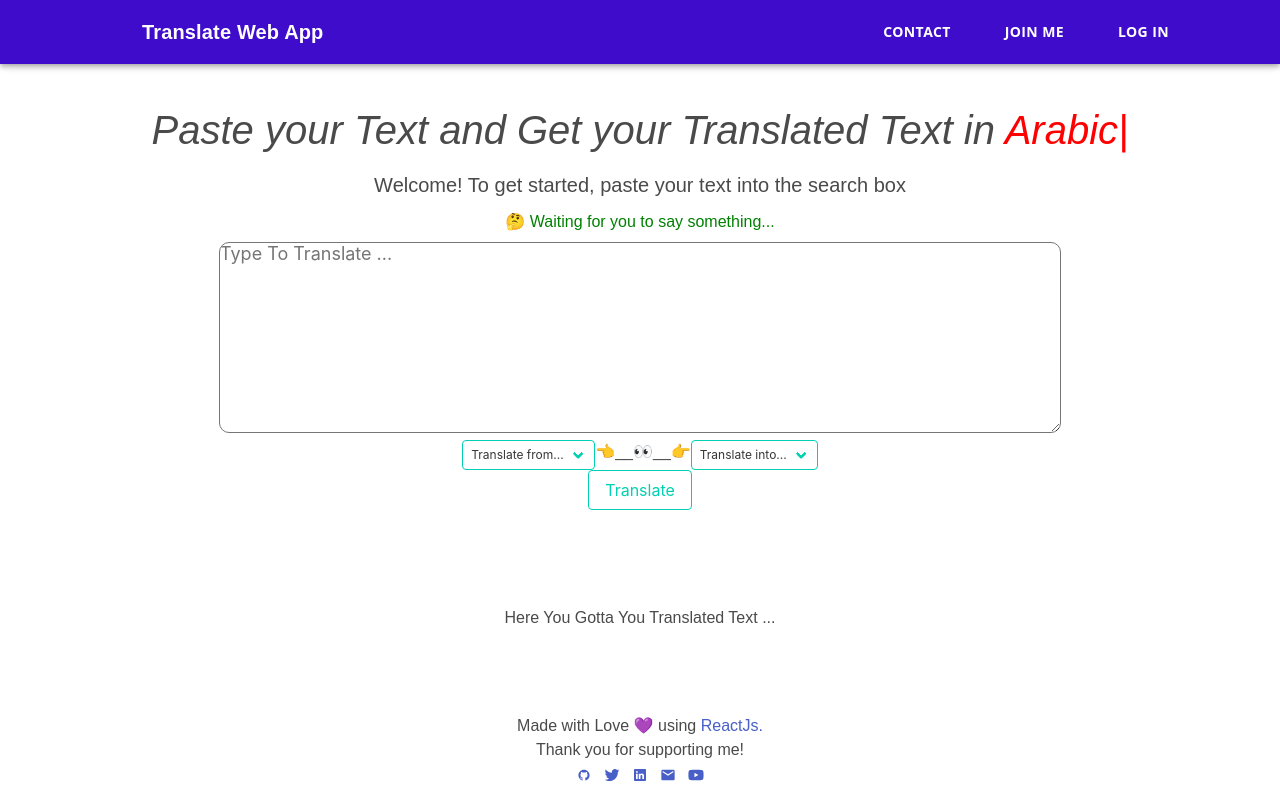
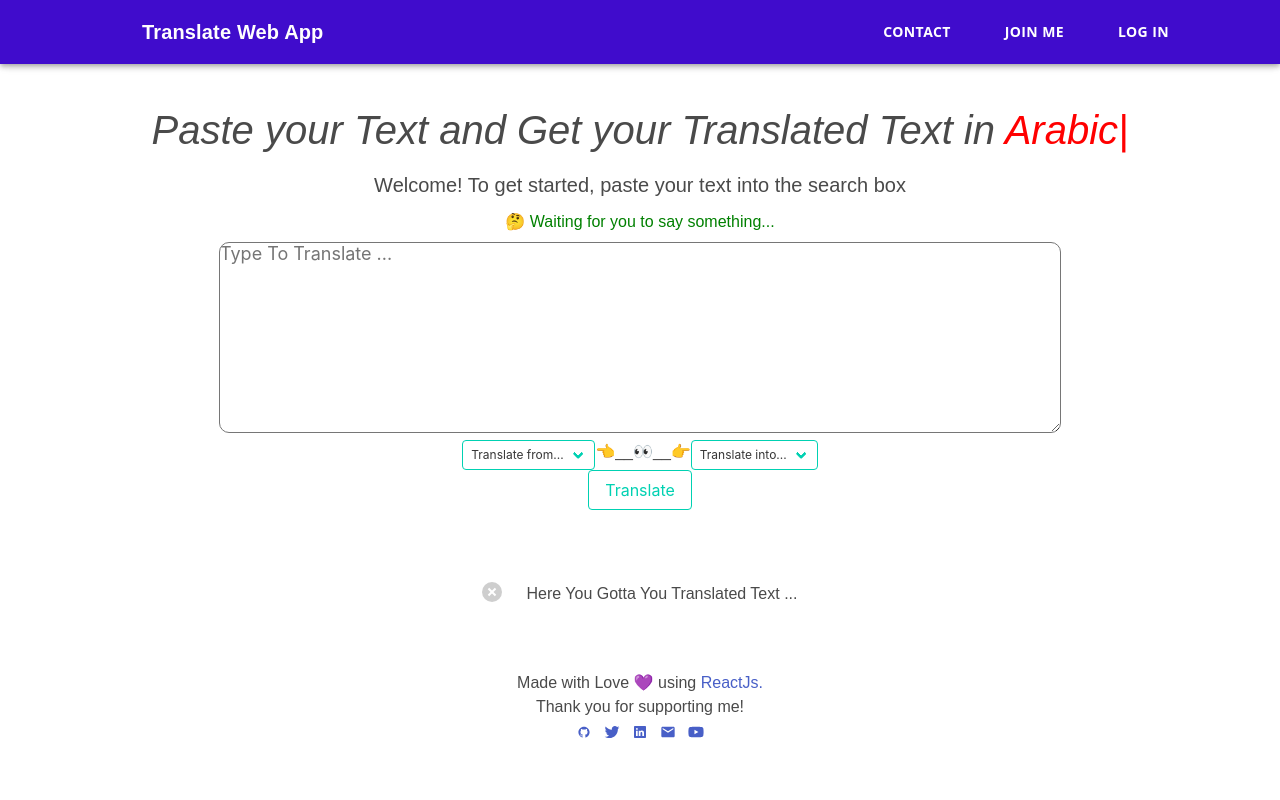
Before and after one commit to th-rpy/TranslateReactjsWebApp, a React (Create React App) app: page / in a window 1280 px wide. Built offline with nearby package versions, Linux system fonts and the light colour scheme.

Commit message:
Update the Translate and header component

```diff
--- a/package.json
+++ b/package.json
@@ -27,6 +27,7 @@
     "react-dom": "^17.0.2",
     "react-hook-form": "^7.3.6",
     "react-icons": "^4.2.0",
+    "react-router-bootstrap": "^0.25.0",
     "react-router-dom": "^5.2.0",
     "react-scripts": "4.0.3",
     "react-simple-typewriter": "^1.0.13",
--- a/src/App.css
+++ b/src/App.css
@@ -40,3 +40,14 @@ hr {
     transform: rotate(360deg);
   }
 }
+.header {
+  text-align: center;
+}
+
+.custom-btn-toolbar {
+  display: inline !important;
+}
+
+.custom-btn-toolbar > .btn {
+  margin-right: 1rem;
+}
--- a/src/components/Form.js
+++ b/src/components/Form.js
@@ -43,7 +43,7 @@ export default class Forms extends React.Component {
   }
 
   handleClick() {
-    this.setState({ translatedText: this.state.textOrg , clicked: true});
+    this.setState({ translatedText: this.state.textOrg, clicked: true });
     fetch(
       "https://website-translation1.p.rapidapi.com/translateLanguage/translate?type=plain&text=Marketing%20is%20the%20study%20and%20management%20of%20exchange%20relationships.%20It%20is%20the%20business%20process%20of%20identifying%2C%20anticipating%2C%20and%20satisfying%20customers'%20needs%20and%20wants.%20Because%20marketing%20is%20used%20to%20attract%20customers%2C%20it%20is%20one%20of%20the%20primary%20components%20of%20business%20management%20and%20commerce.&target=fr",
       {
@@ -122,8 +122,9 @@ export default class Forms extends React.Component {
             </button>
             <br />
           </div>
-          <br/>
-          {clicked ? <textarea
+          <br />
+          {clicked ? (
+            <textarea
               style={{
                 overflow: "hidden",
                 fontSize: "18px",
@@ -137,11 +138,23 @@ export default class Forms extends React.Component {
               required="required"
               value={translatedText}
               placeholder="Here, Your translated Text..."
-          ></textarea>: <div>
-            <br/><br/><br/>
-             <h2> Here You Gotta You Translated Text ...</h2>
-             <br/><br/><br/>
-            </div>}
+            ></textarea>
+          ) : (
+            <div>
+              <br />
+              <br />
+
+
+                <button class="delete"> </button>
+                <span class="icon has-text-info">
+                  <i class="fas fa-info-circle"></i>
+                </span>
+                <span>Here You Gotta You Translated Text ...</span>
+              <br />
+              <br />
+              <br />
+            </div>
+          )}
         </div>
       </div>
     );
--- a/src/components/Header.js
+++ b/src/components/Header.js
@@ -14,7 +14,7 @@ import MenuIcon from "@material-ui/icons/Menu";
 import React, { useState, useEffect } from "react";
 import { Link as RouterLink, Router } from "react-router-dom";
 import Type from "./Type";
-
+import "./style.css";
 const headersData = [
   {
     label: "Contact",
--- /dev/null
+++ b/src/components/style.css
@@ -0,0 +1,11 @@
+.header {
+    text-align: center;
+  }
+
+  .custom-btn-toolbar {
+    display: inline !important;
+  }
+
+  .custom-btn-toolbar > .btn {
+    margin-right: 1rem;
+  }
```
Also changed, not shown: 1 other file (tests, documents, lock files or other folders). Lines whose indentation alone changed are shown as unchanged.
